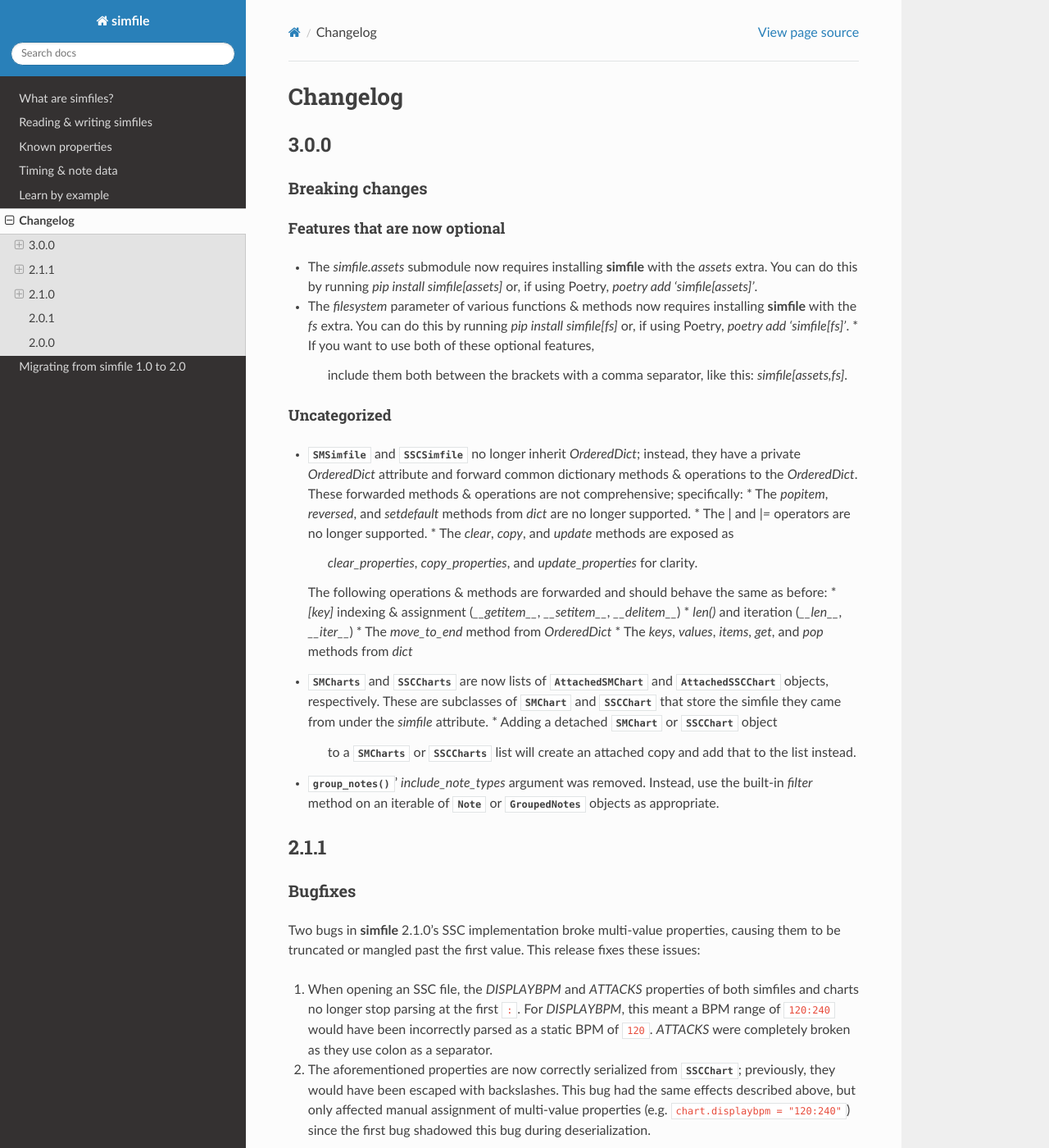
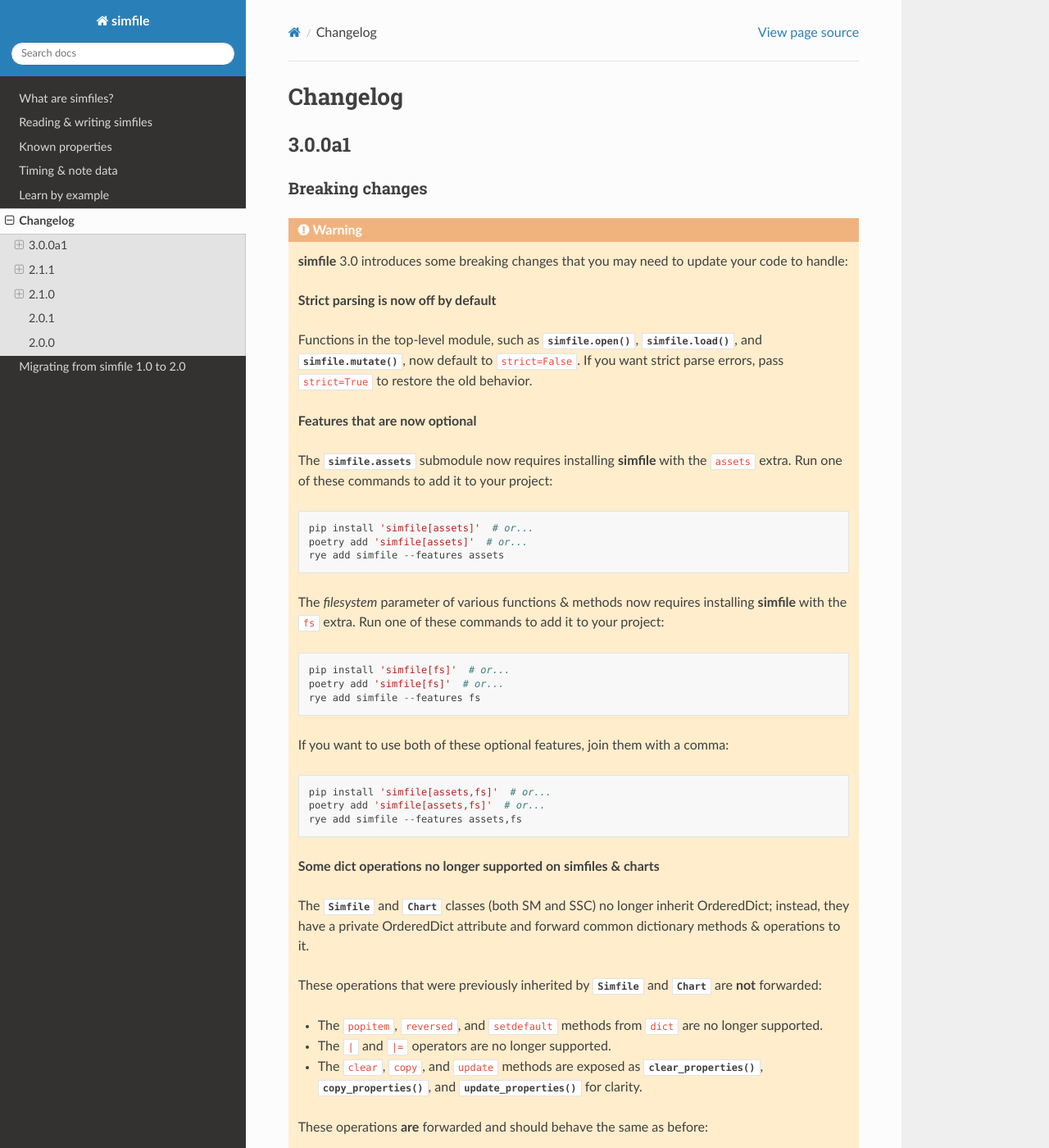
Before and after one commit to garcia/simfile, a Sphinx documentation site: the page built from docs/source/changelog.rst, in a window 1280 px wide and 1400 px high. Shown: the whole window at 82% size. Built offline with Sphinx 7.4.7 and the Read the Docs theme 2.0.0, drawn with Linux system fonts in a browser that asks for light colours; some of the changed text lies outside the part shown.

Commit message:
changelog WIP

```diff
--- a/docs/source/changelog.rst
+++ b/docs/source/changelog.rst
@@ -3,55 +3,107 @@
 Changelog
 =========
 
-3.0.0
------
+3.0.0a1
+-------
 
 Breaking changes
 ~~~~~~~~~~~~~~~~
 
-Features that are now optional
-^^^^^^^^^^^^^^^^^^^^^^^^^^^^^^
+.. warning::
 
-* The `simfile.assets` submodule
-  now requires installing **simfile** with the `assets` extra.
-  You can do this by running `pip install simfile[assets]`
-  or, if using Poetry, `poetry add 'simfile[assets]'`.
-* The `filesystem` parameter of various functions & methods
-  now requires installing **simfile** with the `fs` extra.
-  You can do this by running `pip install simfile[fs]`
-  or, if using Poetry, `poetry add 'simfile[fs]'`.
-  * If you want to use both of these optional features,
-    include them both between the brackets with a comma separator,
-    like this: `simfile[assets,fs]`.
+    **simfile** 3.0 introduces some breaking changes
+    that you may need to update your code to handle:
+
+    **Strict parsing is now off by default**
+
+    Functions in the top-level module,
+    such as :func:`simfile.open`, :func:`simfile.load`, and :func:`simfile.mutate`,
+    now default to ``strict=False``.
+    If you want strict parse errors,
+    pass ``strict=True`` to restore the old behavior.
+
+    **Features that are now optional**
+
+    The :mod:`simfile.assets` submodule
+    now requires installing **simfile** with the ``assets`` extra.
+    Run one of these commands to add it to your project::
+
+      pip install 'simfile[assets]'  # or...
+      poetry add 'simfile[assets]'  # or...
+      rye add simfile --features assets
+
+    The `filesystem` parameter of various functions & methods
+    now requires installing **simfile** with the ``fs`` extra.
+    Run one of these commands to add it to your project::
+
+      pip install 'simfile[fs]'  # or...
+      poetry add 'simfile[fs]'  # or...
+      rye add simfile --features fs
+
+    If you want to use both of these optional features,
+    join them with a comma::
+
+      pip install 'simfile[assets,fs]'  # or...
+      poetry add 'simfile[assets,fs]'  # or...
+      rye add simfile --features assets,fs
+
+    **Some dict operations no longer supported on simfiles & charts**
+
+    The :data:`.Simfile` and :data:`.Chart` classes (both SM and SSC)
+    no longer inherit OrderedDict;
+    instead, they have a private OrderedDict attribute
+    and forward common dictionary methods & operations to it.
+
+    These operations that were previously inherited
+    by :data:`.Simfile` and :data:`.Chart`
+    are **not** forwarded:
+
+    * The ``popitem``, ``reversed``, and ``setdefault`` methods from ``dict`` are no longer supported.
+    * The ``|`` and ``|=`` operators are no longer supported.
+    * The ``clear``, ``copy``, and ``update`` methods are exposed as
+      :meth:`~.clear_properties`, :meth:`~.copy_properties`, and :meth:`~.update_properties`
+      for clarity.
+
+    These operations **are** forwarded and should behave the same as before:
+
+    * ``[key]`` indexing & assignment
+    * ``len()`` and iteration
+    * The ``move_to_end`` method from ``OrderedDict``
+    * The ``keys``, ``values``, ``items``, ``get``, and ``pop`` methods from ``dict``
 
 Uncategorized
-^^^^^^^^^^^^^
+~~~~~~~~~~~~~
 
-* :class:`.SMSimfile` and :class:`.SSCSimfile` no longer inherit `OrderedDict`;
-  instead, they have a private `OrderedDict` attribute
-  and forward common dictionary methods & operations to the `OrderedDict`.
-  These forwarded methods & operations are not comprehensive;
-  specifically:
-  * The `popitem`, `reversed`, and `setdefault` methods from `dict` are no longer supported.
-  * The `|` and `|=` operators are no longer supported.
-  * The `clear`, `copy`, and `update` methods are exposed as
-    `clear_properties`, `copy_properties`, and `update_properties`
-    for clarity.
-  The following operations & methods are forwarded and should behave the same as before:
-  * `[key]` indexing & assignment (`__getitem__`, `__setitem__`, `__delitem__`)
-  * `len()` and iteration (`__len__`, `__iter__`)
-  * The `move_to_end` method from `OrderedDict`
-  * The `keys`, `values`, `items`, `get`, and `pop` methods from `dict`
-* :class:`.SMCharts` and :class:`.SSCCharts` are now lists of
-  :class:`.AttachedSMChart` and :class:`.AttachedSSCChart` objects, respectively.
+* The plural :class:`.SMCharts` and :class:`.SSCCharts` classes
+  are now lists of :class:`.AttachedSMChart` and :class:`.AttachedSSCChart` objects,
+  respectively.
   These are subclasses of :class:`.SMChart` and :class:`.SSCChart`
-  that store the simfile they came from under the `simfile` attribute.
-  * Adding a detached :class:`.SMChart` or :class:`.SSCChart` object
-    to a :class:`.SMCharts` or :class:`.SSCCharts` list
-    will create an attached copy and add that to the list instead.
+  that store the simfile they came from under the :attr:`~.simfile` attribute.
+  Adding a detached :class:`.SMChart` or :class:`.SSCChart` object
+  to a :class:`.SMCharts` or :class:`.SSCCharts` list
+  will create an attached copy and add that to the list instead.
 * :func:`.group_notes`' `include_note_types` argument was removed.
   Instead, use the built-in `filter` method
   on an iterable of :class:`Note` or :class:`GroupedNotes` objects as appropriate.
+
+New features
+~~~~~~~~~~~~
+
+
+Enhancements
+~~~~~~~~~~~~
+
+Deserializing and serializing a :data:`.Simfile` is now byte-for-byte symmetric.
+For example,
+if you open a simfile with :func:`simfile.mutate`
+and don't make any changes,
+the output file will exactly match the input file.
+This includes whitespace, comments, and any other ephemeral details.
+
+Bugfixes
+~~~~~~~~
+
+
 
 2.1.1
 -----
```
